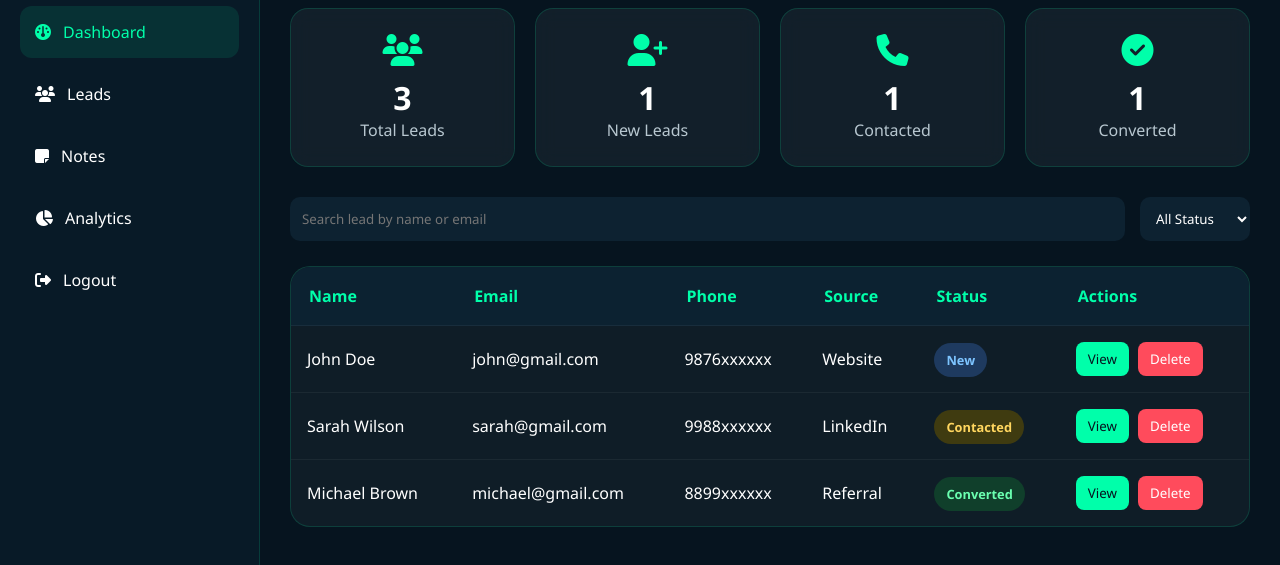
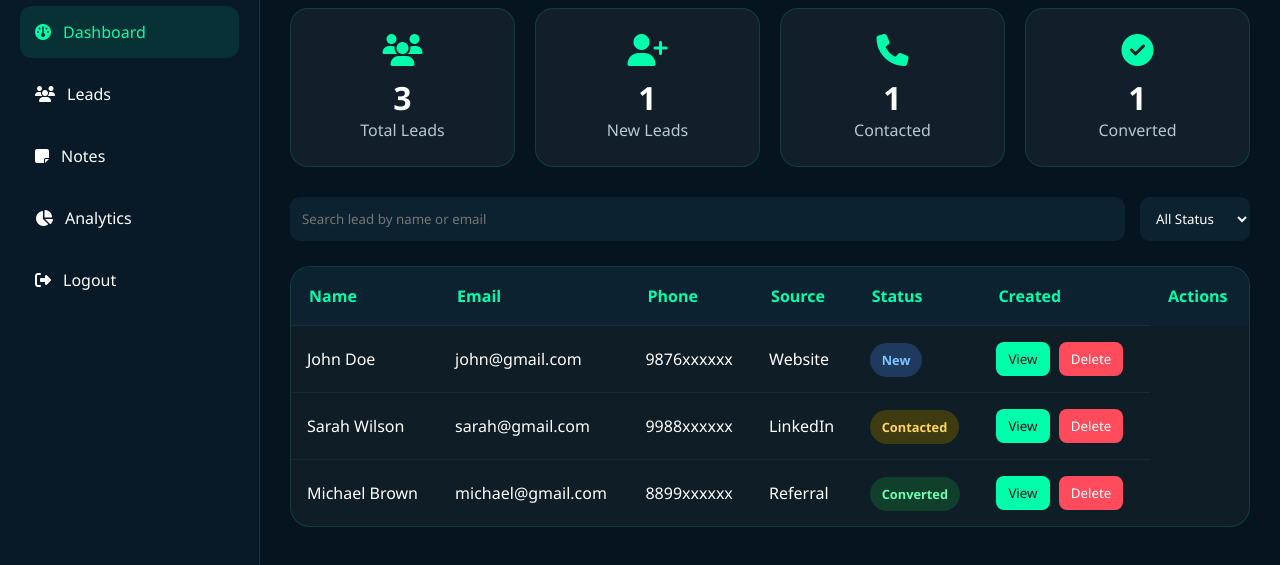
Before and after one commit to cyril-p-jose/FUTURE_FS_02, a plain HTML site: page index.html in a window 1280 px wide. Shown: the part 95-660 px from the top of the page. Drawn offline with Linux system fonts and the light colour scheme; sample sign-in values are in the browser's storage.

Commit message:
Reorder table headers in index.html

```diff
--- a/index.html
+++ b/index.html
@@ -190,9 +190,11 @@
 
                         <th>Source</th>
 
-                        <th>Status</th>
+                       <th>Status</th>
 
-                        <th>Actions</th>
+<th>Created</th>
+
+<th>Actions</th>
 
                     </tr>
 
```
